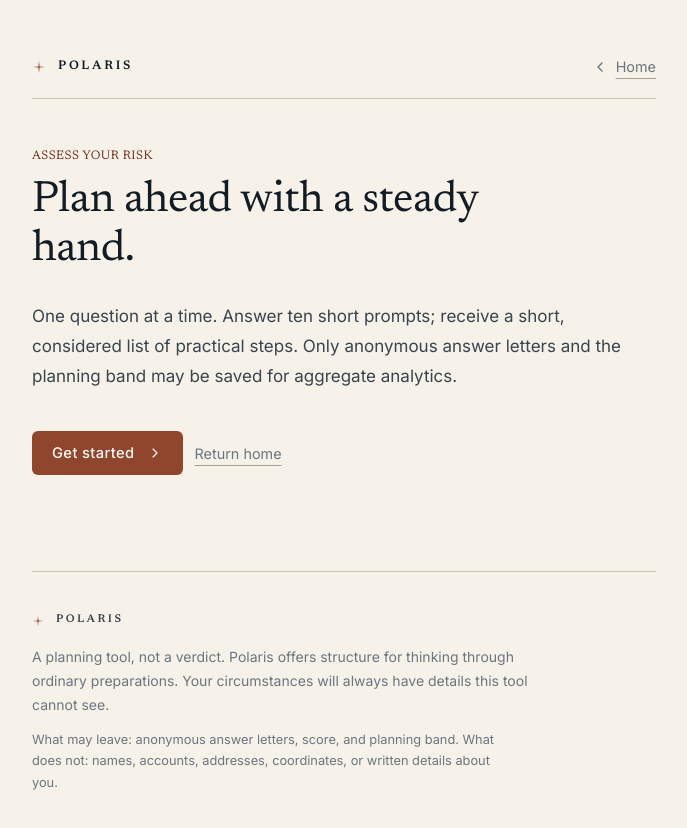
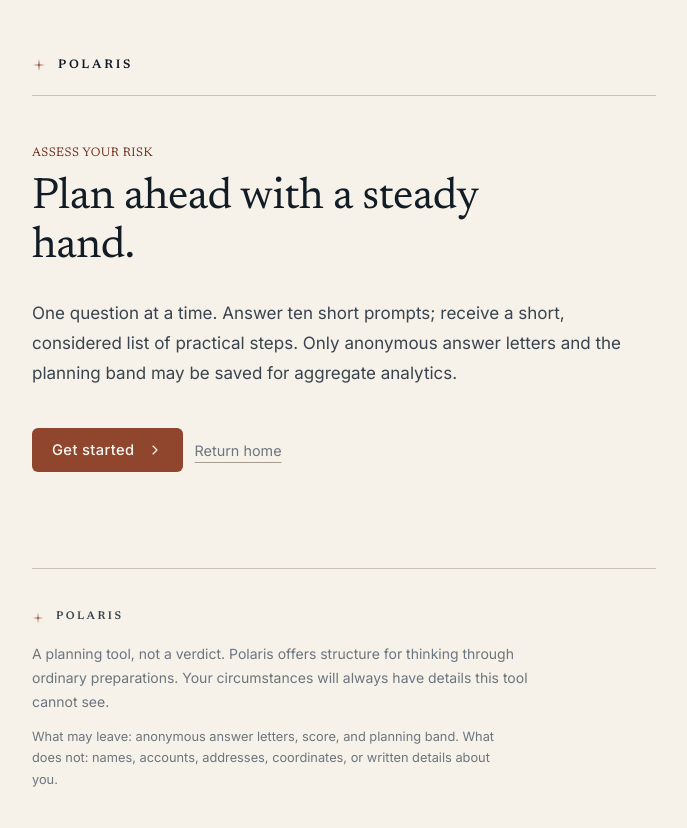
Before and after one commit to ATLBitLab/polaris, a Next.js app: page /assess in a window 1280 px wide. Shown: the top 828 px of the page, without its empty margins (296-983 px from the left). Built offline with nearby package versions, Linux system fonts and the light colour scheme.

Commit message:
fix(header): remove redundant Home link to stop layout shift
Report and assess mastheads now match the home page header (logo only).
Users can still use the Polaris wordmark and in-flow Return home links.

Co-authored-by: P. Sacramento <psacramento-gh@users.noreply.github.com>

```diff
--- a/src/components/incident-report-chrome.tsx
+++ b/src/components/incident-report-chrome.tsx
@@ -22,7 +22,7 @@ export type ReportStepSlug = (typeof reportSteps)[number]["slug"];
 
 export function ReportMasthead() {
   return (
-    <header className="flex items-center justify-between border-b border-[var(--rule)] pb-5">
+    <header className="flex items-center border-b border-[var(--rule)] pb-5">
       <Link
         href="/"
         className="flex items-center gap-3 rounded-sm transition-opacity duration-150 ease-out hover:opacity-80"
@@ -31,15 +31,6 @@ export function ReportMasthead() {
         <span className="wordmark text-[0.78rem] text-[var(--ink)]">
           Polaris
         </span>
-      </Link>
-      <Link
-        href="/"
-        className="button button-link"
-      >
-        <span className="button-icon" aria-hidden="true">
-          <ChevronLeft className="h-4 w-4" />
-        </span>
-        <span>Home</span>
       </Link>
     </header>
   );
--- a/src/components/safety-quiz-chrome.tsx
+++ b/src/components/safety-quiz-chrome.tsx
@@ -1,11 +1,10 @@
 "use client";
 
-import { ChevronLeft } from "lucide-react";
 import Link from "next/link";
 
 export function QuizMasthead() {
   return (
-    <header className="flex items-center justify-between border-b border-[var(--rule)] pb-5">
+    <header className="flex items-center border-b border-[var(--rule)] pb-5">
       <Link
         href="/"
         className="flex items-center gap-3 rounded-sm transition-opacity duration-150 ease-out hover:opacity-80"
@@ -14,12 +13,6 @@ export function QuizMasthead() {
         <span className="wordmark text-[0.78rem] text-[var(--ink)]">
           Polaris
         </span>
-      </Link>
-      <Link href="/" className="button button-link">
-        <span className="button-icon" aria-hidden="true">
-          <ChevronLeft className="h-4 w-4" />
-        </span>
-        <span>Home</span>
       </Link>
     </header>
   );
```
